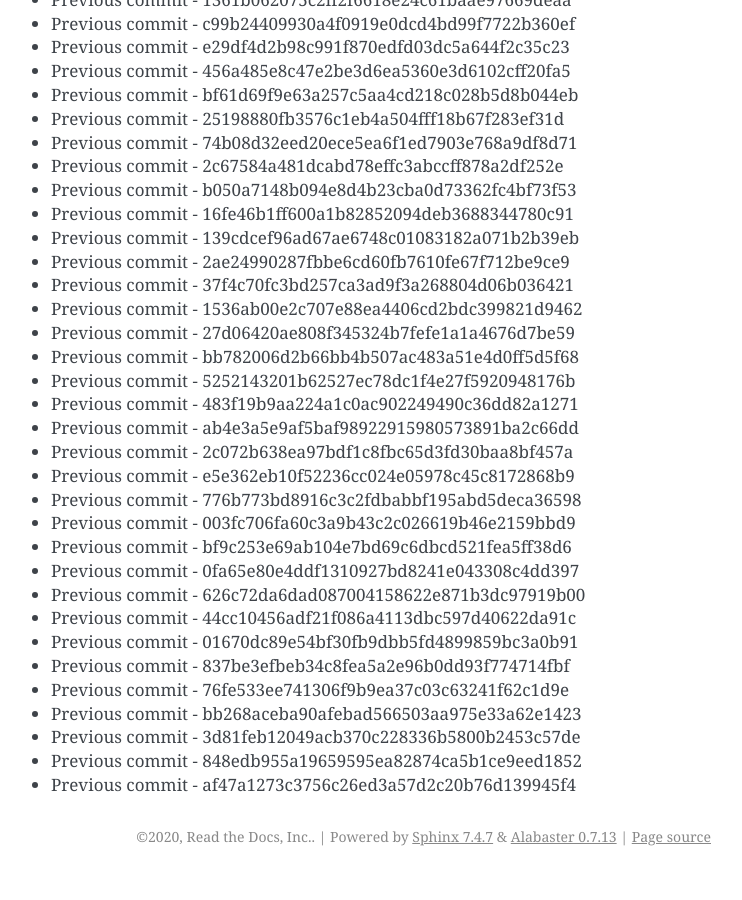
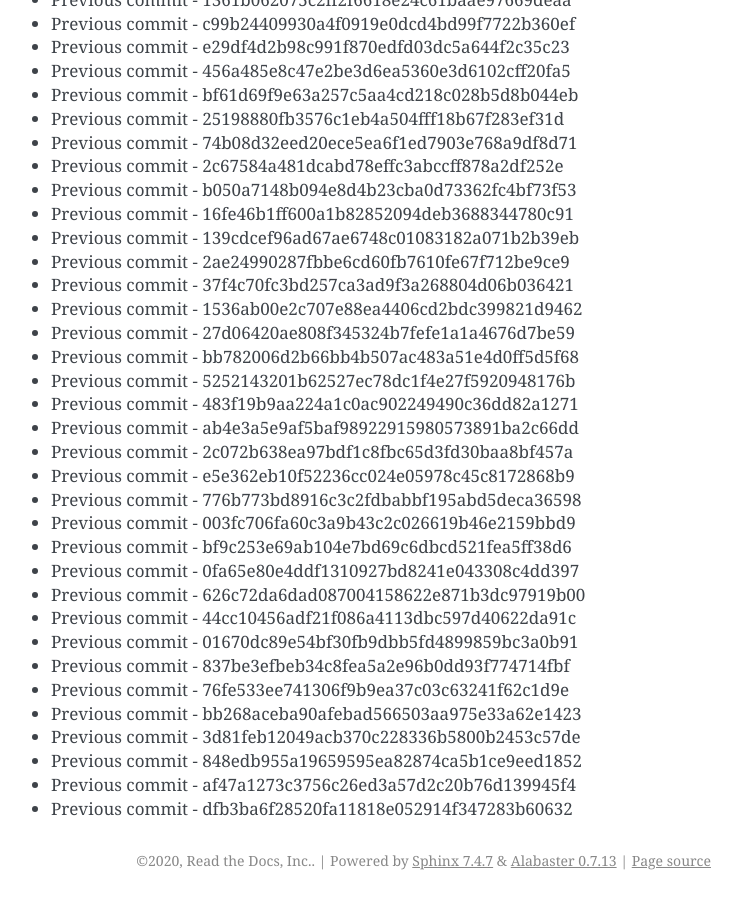
Before and after one commit to readthedocs/rtd-git-stresstest, a Sphinx documentation site: the page built from docs/updates.rst, in a window 1280 px wide and 900 px high, scrolled down 94820 px. Shown: the whole window, without its empty margins (399-1141 px from the left). Built offline with Sphinx 7.4.7, drawn with Linux system fonts in a browser that asks for light colours; before the commit the page ends 95696 px from its top, so only the background shows below that.

Commit message:
Generating commit from previous: dfb3ba6f28520fa11818e052914f347283b60632

```diff
--- a/docs/updates.rst
+++ b/docs/updates.rst
@@ -4016,3 +4016,4 @@ It can be tested for any performance characteristics.
 * Previous commit - 3d81feb12049acb370c228336b5800b2453c57de
 * Previous commit - 848edb955a19659595ea82874ca5b1ce9eed1852
 * Previous commit - af47a1273c3756c26ed3a57d2c20b76d139945f4
+* Previous commit - dfb3ba6f28520fa11818e052914f347283b60632
```
